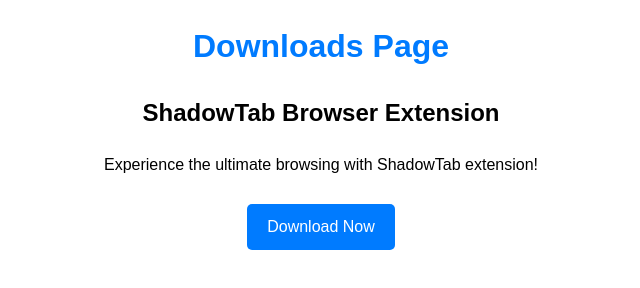
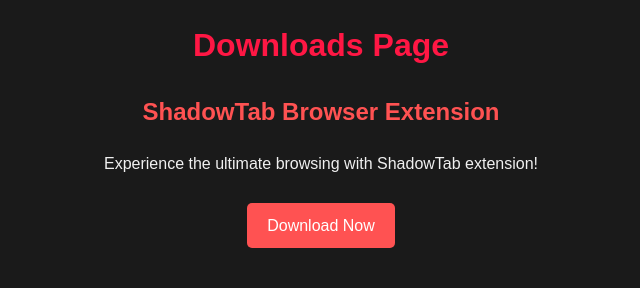
Before and after one commit to ShadowTab/shadowtab.github.io, a plain HTML site: page downloads/index.html in a window 1280 px wide. Shown: the whole page, without its empty margins (319-959 px from the left). Drawn offline with Linux system fonts and the light colour scheme.

Commit message:
Update index.html

```diff
--- a/downloads/index.html
+++ b/downloads/index.html
@@ -1,7 +1,4 @@
-<!DOCTYPE html>
-<html lang="en">
-
-<head>
+<html lang="en"><head>
     <meta charset="UTF-8">
     <meta name="viewport" content="width=device-width, initial-scale=1.0">
     <title>Downloads Page</title>
@@ -10,20 +7,31 @@
             font-family: Arial, sans-serif;
             line-height: 1.6;
             text-align: center;
+            background-color: #1a1a1a;
+            color: #f0f0f0;
             margin: 20px;
         }
 
         h1 {
-            color: #007bff;
+            color: #ff1744;
         }
 
         .download-item {
             margin: 20px;
         }
 
+        .download-item h2 {
+            color: #ff5252;
+            font-size: 24px;
+        }
+
+        .download-item p {
+            color: #f0f0f0;
+        }
+
         .download-item a {
             display: inline-block;
-            background-color: #007bff;
+            background-color: #ff5252;
             color: #fff;
             text-decoration: none;
             padding: 10px 20px;
@@ -34,7 +42,7 @@
         }
 
         .download-item a:hover {
-            background-color: #0056b3;
+            background-color: #d50000;
         }
     </style>
 </head>
@@ -45,9 +53,14 @@
     <div class="download-item">
         <h2>ShadowTab Browser Extension</h2>
         <p>Experience the ultimate browsing with ShadowTab extension!</p>
-        <a href="https://shadowtab.github.io/downloads/shadowtab-extension.zip" download>Download Now</a>
+        <a href="https://example.com/shadowtab-extension.zip" download="">Download Now</a>
     </div>
 
-</body>
 
-</html>
+
+
+
+
+
+
+</body></html>
```
